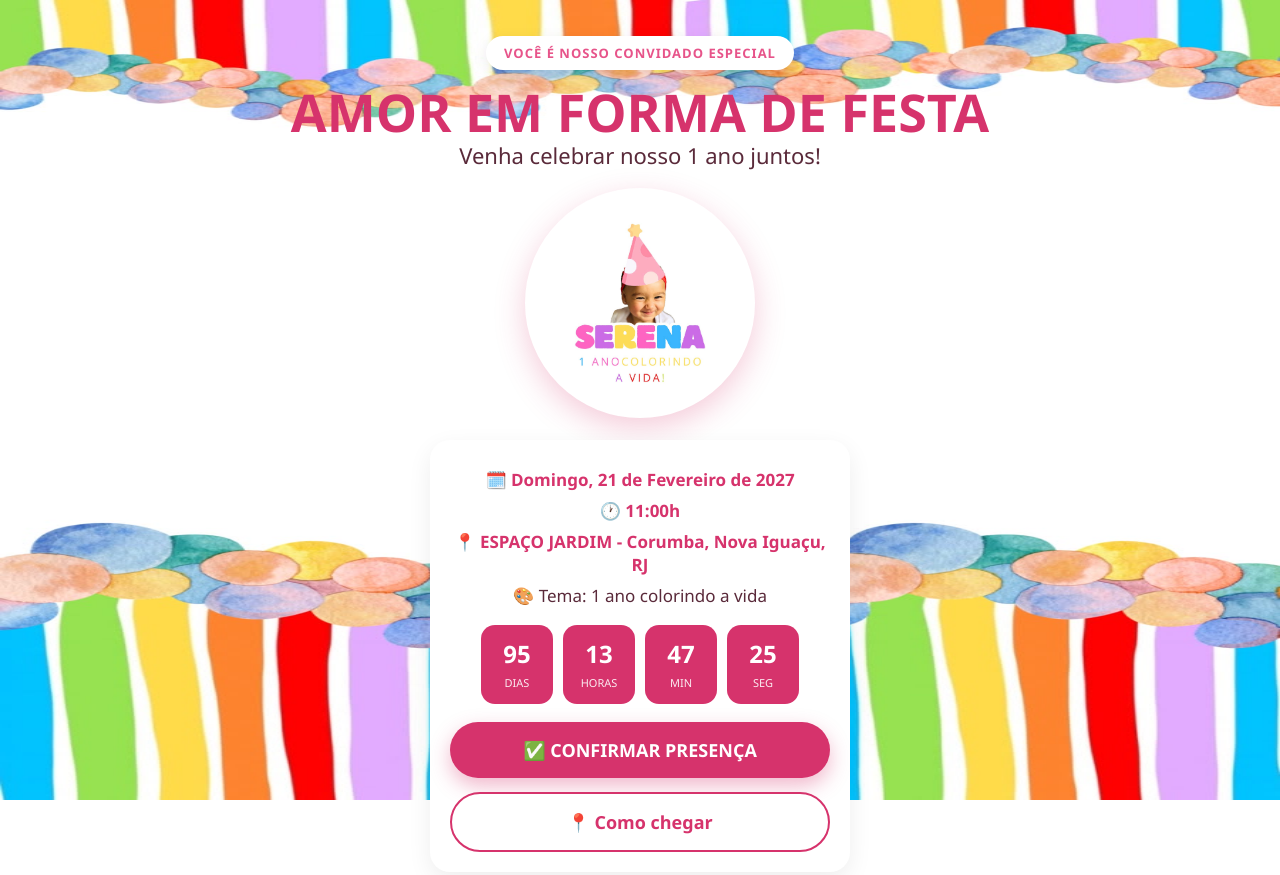
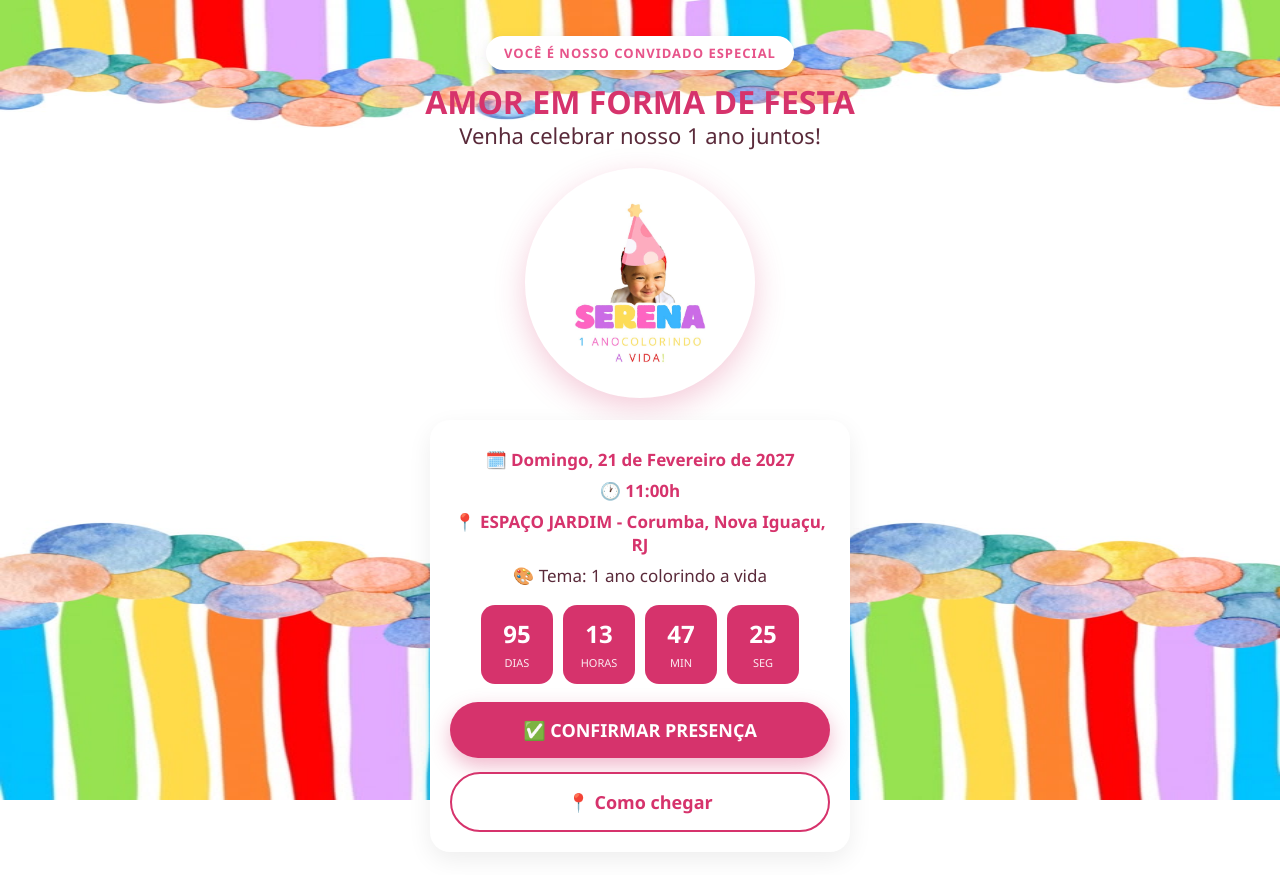
Before and after one commit to wscell/convite_serena, a plain HTML site: page index.html in a window 1280 px wide. Shown: the top 875 px of the page. Drawn offline with Linux system fonts and the light colour scheme.

Commit message:
Atualizar o index.html

```diff
--- a/index.html
+++ b/index.html
@@ -15,7 +15,7 @@
 }
   .hero::before{content:""font-size:28px; letter-spacing:8px}
   .badge{background:#fff;color:#e7548a;padding:8px 18px;border-radius:50px;font-weight:700;font-size:13px;letter-spacing:1px;margin:16px 0;box-shadow:0 4px 15px rgba(0,0,0,.08)}
-  h1{font-size:52px;line-height:1;color:#d6336c}
+  h1{font-size:32px;line-height:1;color:#d6336c}
   h1 span{display:block;font-size:22px;color:#5a2a3a;margin-top:6px;font-weight:400}
   .foto{width:220px;height:220px;border-radius:50%;object-fit:cover;border:8px solid #fff;box-shadow:0 10px 30px rgba(214,51,108,.25);margin:22px 0;background:#ffe0ec;display:flex;align-items:center;justify-content:center;font-size:90px}
   .info{background:#fff;border-radius:20px;padding:20px;width:100%;max-width:420px;box-shadow:0 8px 25px rgba(0,0,0,.07)}
```
